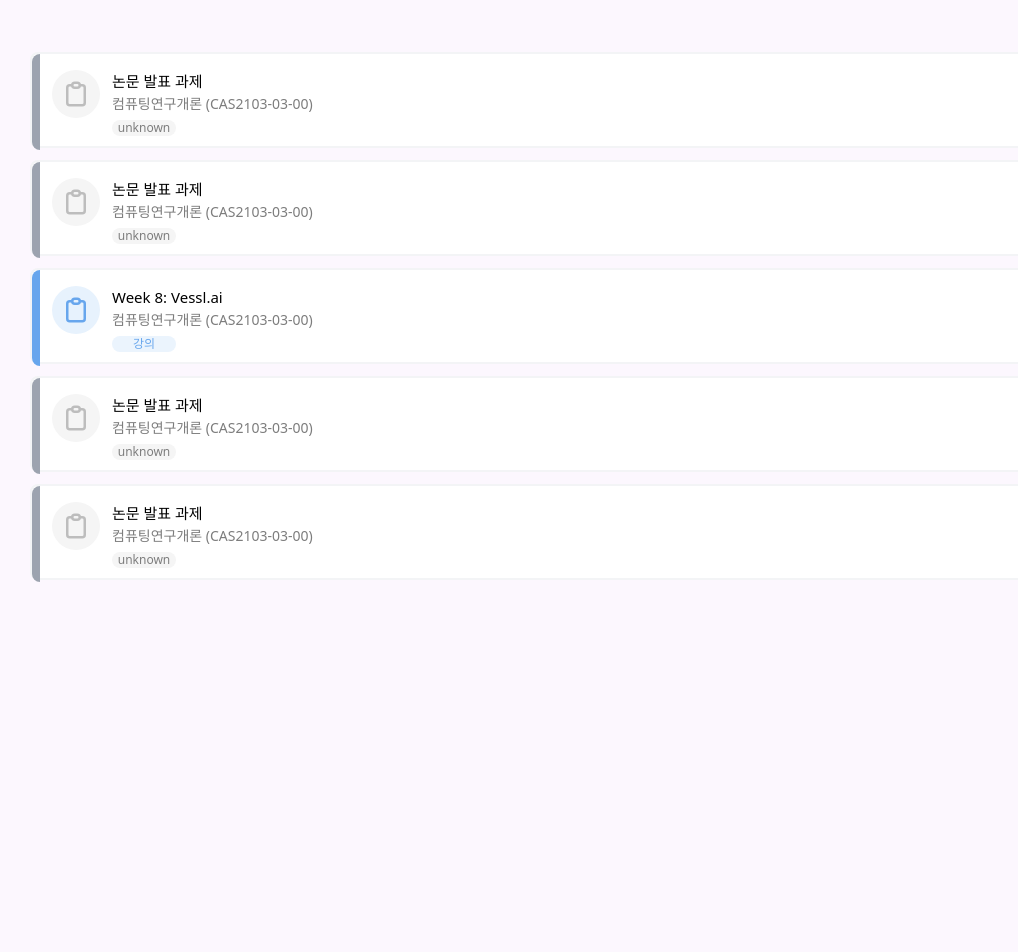
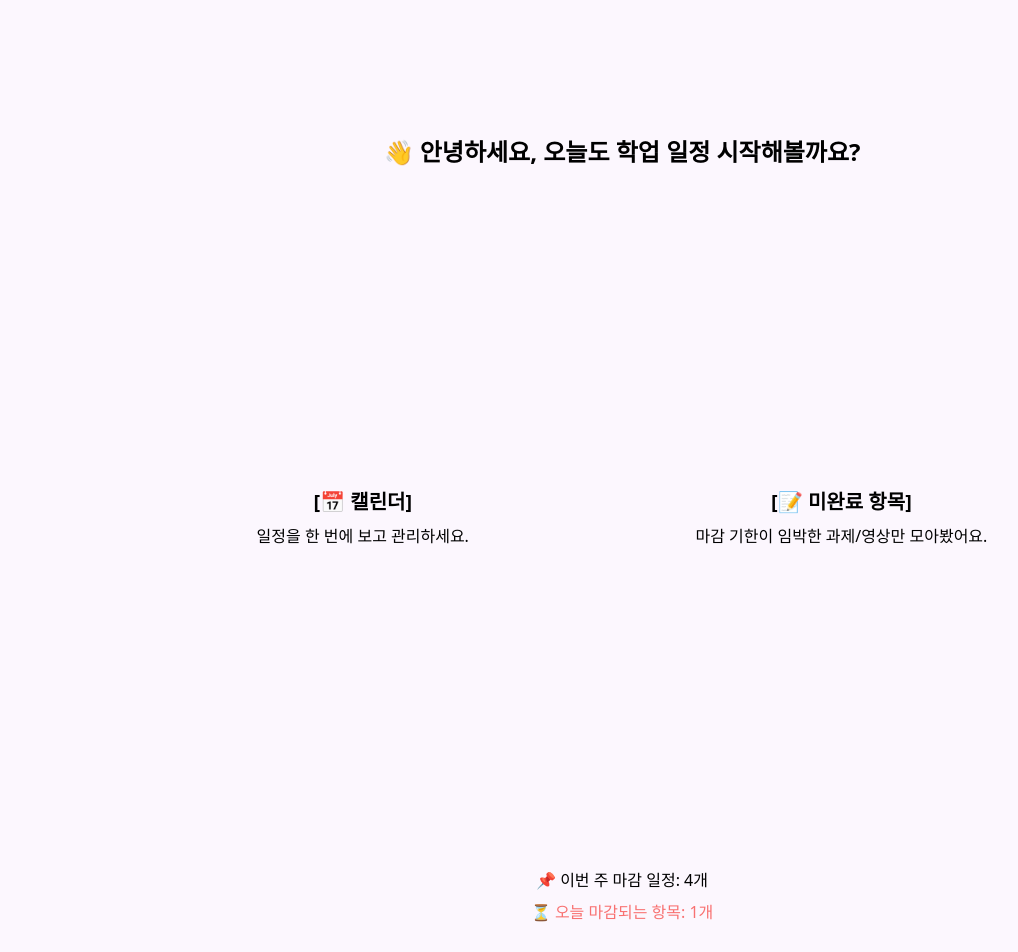
Before and after one commit to Sooobeo/Yalarmy, a React (Create React App) app in the folder yalarmy/: page / in a window 1280 px wide. Shown: the part 280-1232 px from the top of the page, without its empty margins (18-1036 px from the left). Built offline with nearby package versions, Linux system fonts and the light colour scheme.

Commit message:
created intermediate page

```diff
--- a/yalarmy/src/App.js
+++ b/yalarmy/src/App.js
@@ -1,10 +1,12 @@
 import Unfinished from './pages/Unfinished.js';
 import Calendar from './components/Calendar.js';
+import ChoosePage from './pages/ChoosePage.js';
 import './App.css';
 
 function App() {
   return (
     <div className="App">
+      <ChoosePage></ChoosePage>
       <Unfinished></Unfinished>
       <Calendar></Calendar>
     </div>
--- /dev/null
+++ b/yalarmy/src/pages/ChoosePage.js
@@ -0,0 +1,43 @@
+
+function ChoosePage()
+{
+    return (
+        <div>
+            <div className = "w-[100%] h-[6em] py-[1em] px-[3em] bg-[#fcf7fe] flex flex-col gap-5 border-b-2 border-b-gray">
+                <img src="" alt="" />
+            </div>
+
+            <div className = "flex flex-col py-[20em] px-[3em] gap-[20rem] bg-[#fcf7fe] items-center">
+                <div className = "text-2xl font-semibold">
+                    👋 안녕하세요, 오늘도 학업 일정 시작해볼까요?
+                </div>
+
+                <div className = "flex flex-row justify-evenly w-full">
+                    <div className = "flex flex-col gap-2">
+                        <h2 className = "text-xl font-semibold">[📅 캘린더]</h2>
+                        일정을 한 번에 보고 관리하세요.
+                    </div>
+
+                    <div className = "flex flex-col gap-2">
+                        <h2 className = "text-xl font-semibold">[📝 미완료 항목]</h2>
+                        마감 기한이 임박한 과제/영상만 모아봤어요.
+                    </div>
+                </div>
+
+                <div className = "flex flex-col gap-2">
+                    <p>📌 이번 주 마감 일정: 4개</p>
+                    <p className = "text-red-400">⏳ 오늘 마감되는 항목: 1개</p>
+                </div>
+
+            </div>
+
+
+
+
+
+        </div>
+    );
+}
+
+
+export default ChoosePage;
```
